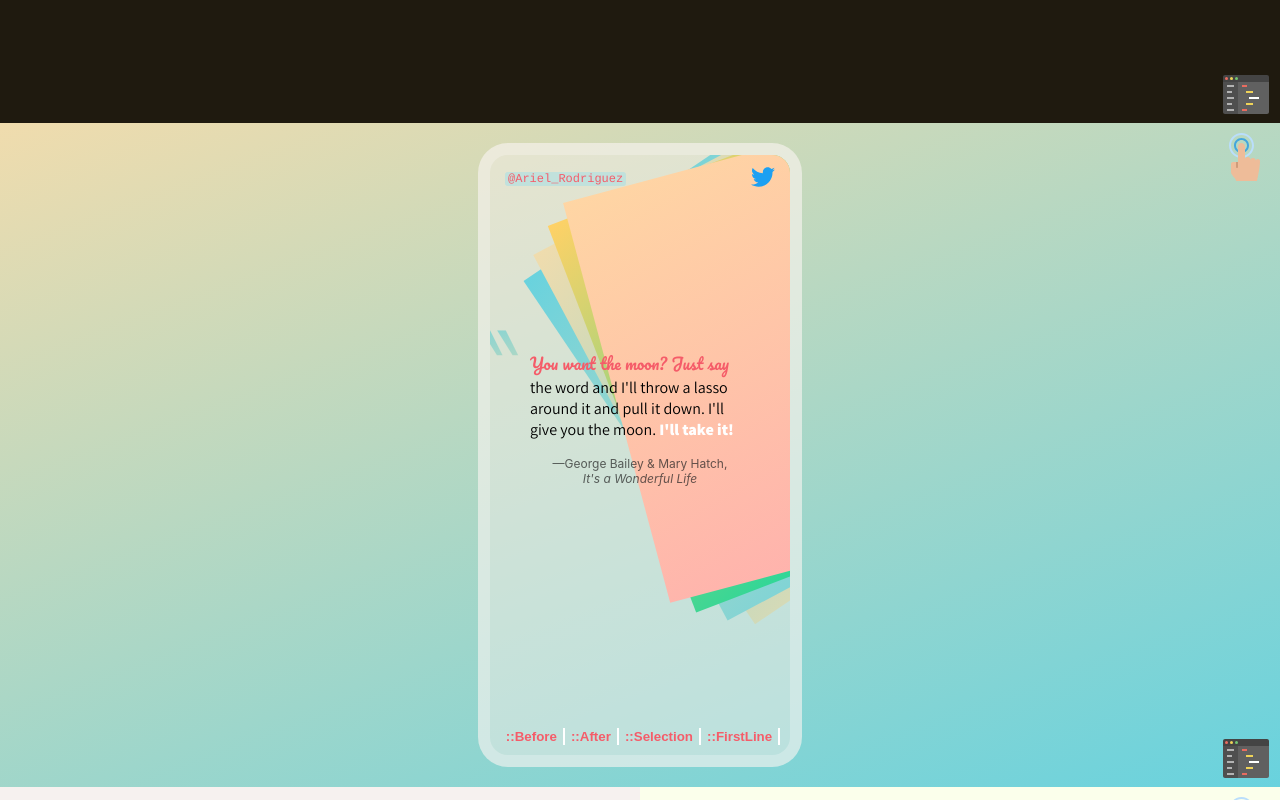
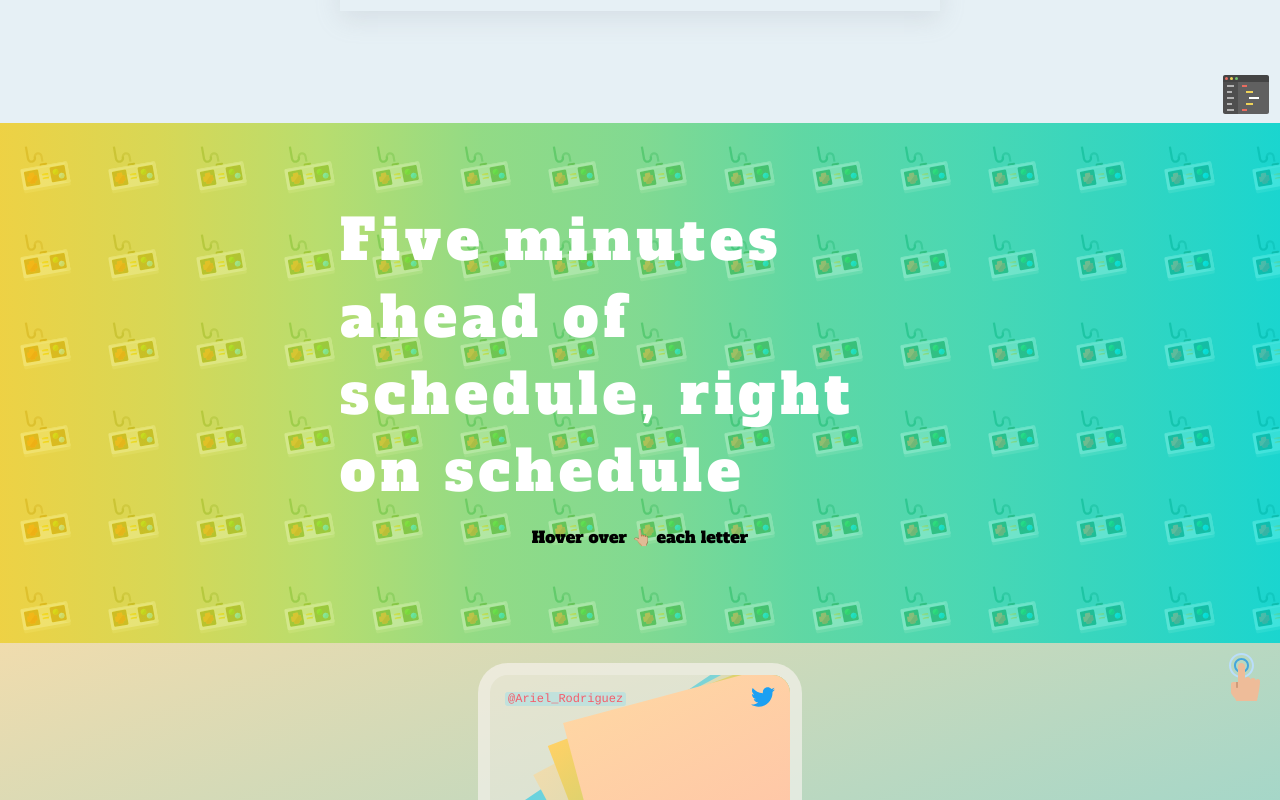
Before and after one commit to Ariels713/dailys, a React (Create React App) app: page / in a window 1280 px wide. Shown: the part 860-1660 px from the top of the page. Built offline with nearby package versions, Linux system fonts and the light colour scheme; no server answers.

Commit message:
added hover component

```diff
--- a/public/index.html
+++ b/public/index.html
@@ -21,6 +21,9 @@
       href="https://fonts.googleapis.com/css2?family=Montserrat:ital,wght@1,400;1,600&display=swap"
       rel="stylesheet"
     />
+    <link rel="preconnect" href="https://fonts.googleapis.com">
+<link rel="preconnect" href="https://fonts.gstatic.com" crossorigin>
+<link href="https://fonts.googleapis.com/css2?family=Alfa+Slab+One&display=swap" rel="stylesheet">
     <!--
       Notice the use of %PUBLIC_URL% in the tags above.
       It will be replaced with the URL of the `public` folder during the build.
--- /dev/null
+++ b/src/components/textHoverEffect/TextHoverEffect.js
@@ -0,0 +1,88 @@
+import styled from "styled-components";
+import controller from "./controller.svg";
+
+const quote = "Five minutes ahead of schedule, right on schedule";
+function spanCreator(quote) {
+  const quoteArray = quote.split(" ");
+
+  const letterArray = quoteArray.map((word, index) => {
+    return word.split("");
+  });
+
+  return letterArray;
+}
+const quoteResult = spanCreator(quote);
+
+const TextHoverBackground = styled.div`
+  display: flex;
+  justify-content: center;
+  align-items: center;
+  flex-direction: column;
+  width: 100%;
+  height: 520px;
+  background: url(${controller}),
+    linear-gradient(
+      to right,
+      hsla(50, 83%, 60%, 1),
+      hsla(60, 62%, 59%, 1),
+      hsla(80, 62%, 65%, 1),
+      hsla(111, 54%, 69%, 1),
+      hsla(131, 54%, 68%, 1),
+      hsla(154, 60%, 61%, 1),
+      hsla(164, 64%, 57%, 1),
+      hsla(172, 66%, 52%, 1),
+      hsla(178, 78%, 47%, 1)
+    );
+
+  background-size: repeat;
+  /* background-blend-mode: normal; */
+  background-blend-mode: soft-light;
+  font-family: "Alfa Slab One", cursive;
+`;
+
+const QuoteWrapper = styled.div`
+  width: 600px;
+`;
+const OuterSpan = styled.div`
+  display: inline-block;
+  color: white;
+  font-size: calc(2em + 24px);
+  letter-spacing: 5px;
+  margin: 0;
+  &:nth-child(n + 1) {
+    margin-right: 20px;
+  }
+`;
+
+const InnerSpan = styled.span`
+  display: inline-block;
+
+  &:hover {
+    transition: transform 300ms ease-in-out;
+    transform-origin: 50% 50%;
+    transform: translateY(-5px) scale(1.2) rotate(-15deg);
+  }
+`;
+
+const HoverDirections = styled.p``;
+
+function TextHover() {
+  return (
+    <TextHoverBackground>
+      <QuoteWrapper>
+        {quoteResult.map((word) => {
+          return (
+            <OuterSpan>
+              {word.map((letter) => (
+                <InnerSpan>{letter}</InnerSpan>
+              ))}
+            </OuterSpan>
+          );
+        })}
+      </QuoteWrapper>
+      <HoverDirections>Hover over 👆🏼 each letter </HoverDirections>
+    </TextHoverBackground>
+  );
+}
+
+export default TextHover;
--- a/src/layout/SiteGrid.js
+++ b/src/layout/SiteGrid.js
@@ -8,6 +8,7 @@ import AirplaneWindow from "../components/airplaneWindow/AirplaneWindow";
 import PseudoElement from "../components/psuedoClasses/PsuedoElement";
 import Lamp from "../components/eggheadLamp/Lamp";
 import AnimatedNav from "../components/AnimatedNav/AnimatedNav";
+import TextHoverEffect from "../components/textHoverEffect/TextHoverEffect";
 const Grid = styled.div`
   display: flex;
   justify-content: center;
@@ -21,11 +22,14 @@ const Grid = styled.div`
 function SiteGrid({ children }) {
   return (
     <>
-    <Grid>
-      <AnimatedNav />
-    </Grid>
       <Grid>
         <Lamp />
+      </Grid>
+      <Grid>
+        <AnimatedNav />
+      </Grid>
+      <Grid>
+        <TextHoverEffect />
       </Grid>
       <Grid>
         {children}
```
Also changed, not shown: src/components/textHoverEffect/AstroGirl.js (added, +38 -0 lines), src/components/textHoverEffect/astroGirl.svg (added), src/components/textHoverEffect/controller.svg (added).
